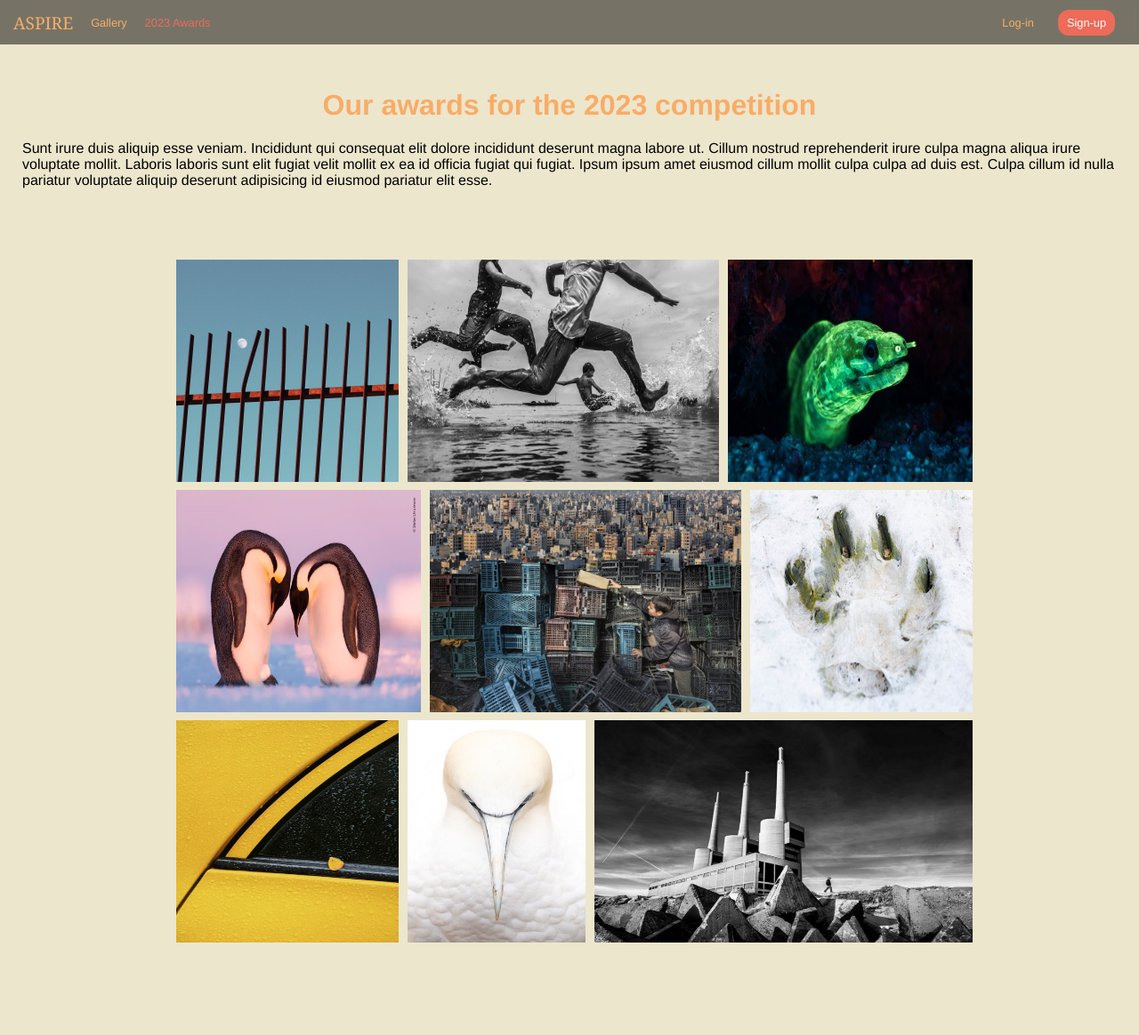
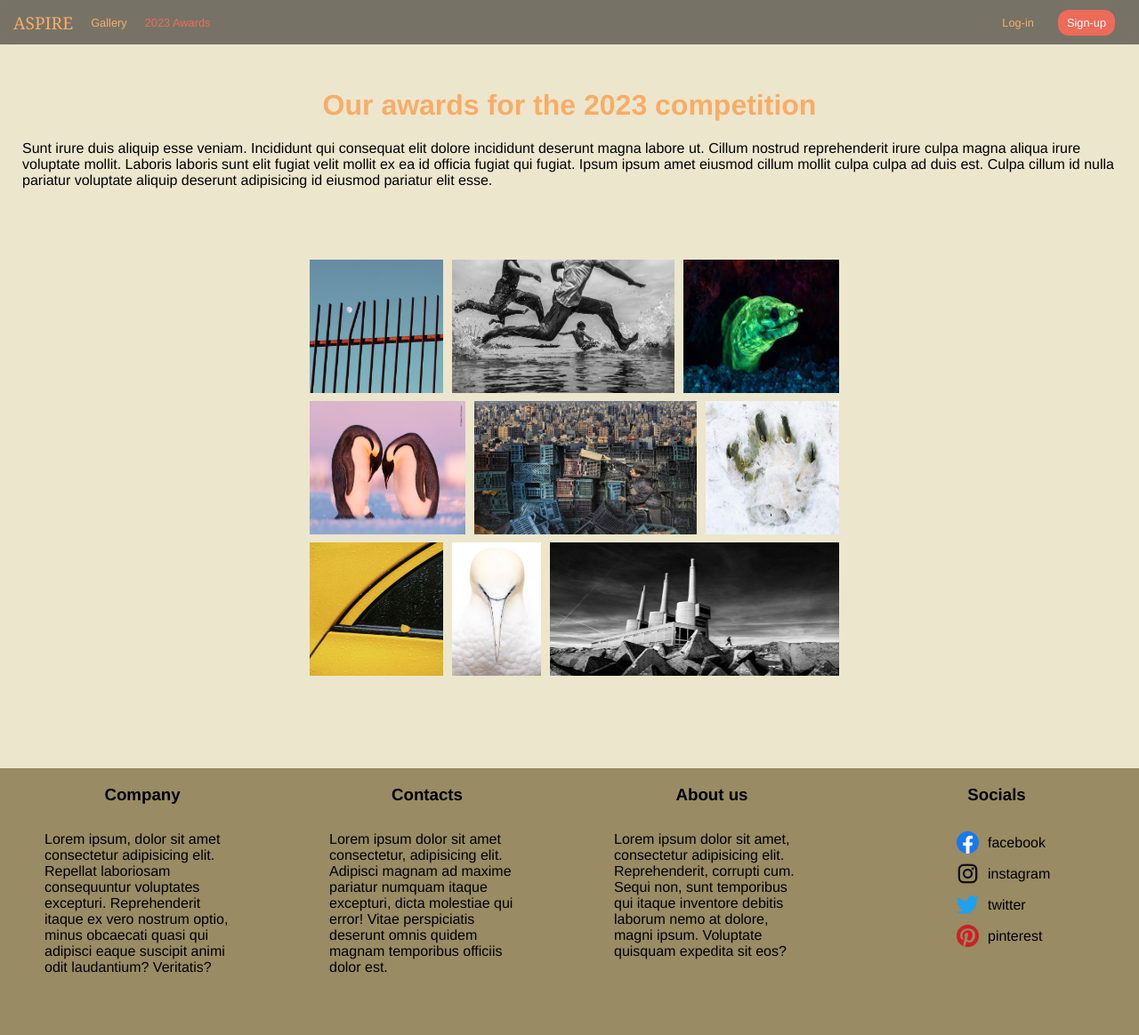
Before and after one commit to Alp-Balaj/PhotographySite, a PHP site: page /Awards.html in a window 1280 px wide. Shown: the whole page at 89% size. Run offline with PHP 8.4, Linux system fonts and the light colour scheme.

Commit message:
Add files via upload

```diff
--- a/Awards.css
+++ b/Awards.css
@@ -1,9 +1,5 @@
 
 .Name{
-    margin-left: 0px;
-    font-weight: 100;
-    font-family: Cambria, Cochin, Georgia, Times, 'Times New Roman', serif;
-    font-size: 150%;
     color: rgb(249, 172, 103);
 }
 .Name:hover{
@@ -16,6 +12,14 @@
 }
 .AwLinkwhenclicked:hover{
     color: #f9ac67;
+    transition: color 0.5s ease;
+}
+.GalLinkwhenclicked{
+    color: #ee6a59;
+    text-decoration: none;
+}
+.GalLinkwhenclicked:hover{
+    color: rgb(249, 172, 103);
     transition: color 0.5s ease;
 }
 .title{
@@ -36,43 +40,3 @@
     justify-content: center;
     margin-top: 75px;
 }
-.Collage{
-    width: 1000px;
-}
-
-#Collage-img-1{
-    width: 250px;
-    height: 250px;
-}
-#Collage-img-2{
-    width: 350px;
-     height: 250px;
-}
-#Collage-img-3{
-    width: 275px;
-    height: 250px;
-}
-#Collage-img-4{
-    width: 275px;
-    height: 250px;
-}
-#Collage-img-5{
-    width: 350px;
-    height: 250px;
-}
-#Collage-img-6{
-    width: 250px;
-    height: 250px;
-}
-#Collage-img-7{
-    width: 250px;
-    height: 250px;
-}
-#Collage-img-8{
-    width: 200px;
-    height: 250px;
-}
-#Collage-img-9{
-    width: 425px;
-    height: 250px;
-}
--- a/Awards.html
+++ b/Awards.html
@@ -71,5 +71,18 @@
             </div>
         </div>
     </div>
+    <footer>
+        <div class="Footer-content"><h3>Company</h3>
+            <p>Lorem ipsum, dolor sit amet consectetur adipisicing elit. Repellat laboriosam consequuntur voluptates excepturi. Reprehenderit itaque ex vero nostrum optio, minus obcaecati quasi qui adipisci eaque suscipit animi odit laudantium? Veritatis?</p>
+        </div>
+            <div class="Footer-content"><h3>Contacts</h3><p>Lorem ipsum dolor sit amet consectetur, adipisicing elit. Adipisci magnam ad maxime pariatur numquam itaque excepturi, dicta molestiae qui error! Vitae perspiciatis deserunt omnis quidem magnam temporibus officiis dolor est.</p></div>
+            <div class="Footer-content"><h3>About us</h3><p>Lorem ipsum dolor sit amet, consectetur adipisicing elit. Reprehenderit, corrupti cum. Sequi non, sunt temporibus qui itaque inventore debitis laborum nemo at dolore, magni ipsum. Voluptate quisquam expedita sit eos?</p></div>
+            <div class="Footer-content"><h3>Socials</h3>
+            <div class="logos-txt"><img src="facebook.webp" class="logos-footer" alt="1"><div class="txt-only"> <a class="links" href="">facebook</a></div></div>
+            <div class="logos-txt"><img src="instagram.png" class="logos-footer" alt="2"><div class="txt-only"> <a class="links" href="">instagram</a></div></div>
+            <div class="logos-txt"><img src="twitter.png" class="logos-footer" alt="3">  <div class="txt-only"> <a class="links" href="">twitter</a></div></div>
+            <div class="logos-txt"><img src="pinterest.png" class="logos-footer" alt="4"><div class="txt-only"> <a class="links" href="">pinterest</a></div></div>
+        </div>
+    </footer>
 </body>
 </html>
--- a/ProjektiCSS.css
+++ b/ProjektiCSS.css
@@ -256,8 +256,14 @@
 
 
     .navLink{
-        color:  white;
+        color:  rgb(249, 172, 103);
         text-decoration: none;
+    }
+    .navLink:hover {
+        color: #ee6a59 ;
+        transition: color 0.5s ease;
+        text-decoration:none;
+        cursor:pointer;
     }
 
     .TopNav{
@@ -274,8 +280,14 @@
     }
 
     .LoginLink{
-        color:  white;
+        color:  rgb(249, 172, 103);
         text-decoration: none;
+    }
+    .LoginLink:hover {
+        color: rgb(238, 106, 89) ;
+        transition: color 0.5s ease;
+        text-decoration:none;
+        cursor:pointer;
     }
 
     .secondDiv{
```
Also changed, not shown: Gallery.css (+100 -136 lines), Gallery.html (+26 -13 lines), ProjektiHTML.html (line endings or trailing spaces).
